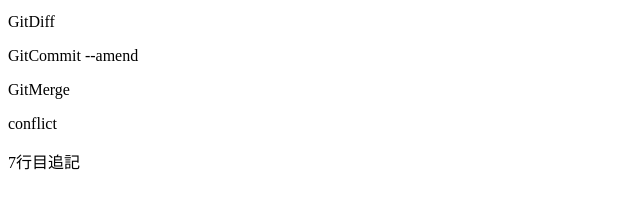
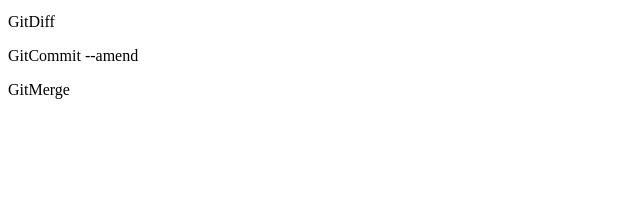
Before and after one commit to kaiitoga/git_tutorial, a plain HTML site: page index.html in a window 1280 px wide. Shown: the part 102-310 px from the top of the page, without its empty margins (0-640 px from the left). Drawn offline with Linux system fonts and the light colour scheme.

Commit message:
不要な行を削除

```diff
--- a/index.html
+++ b/index.html
@@ -3,5 +3,3 @@
 <p>GitDiff</p>
 <p>GitCommit --amend</p>
 <p>GitMerge</p>
-<p>conflict</p>
-<p>7行目追記</p>
```
